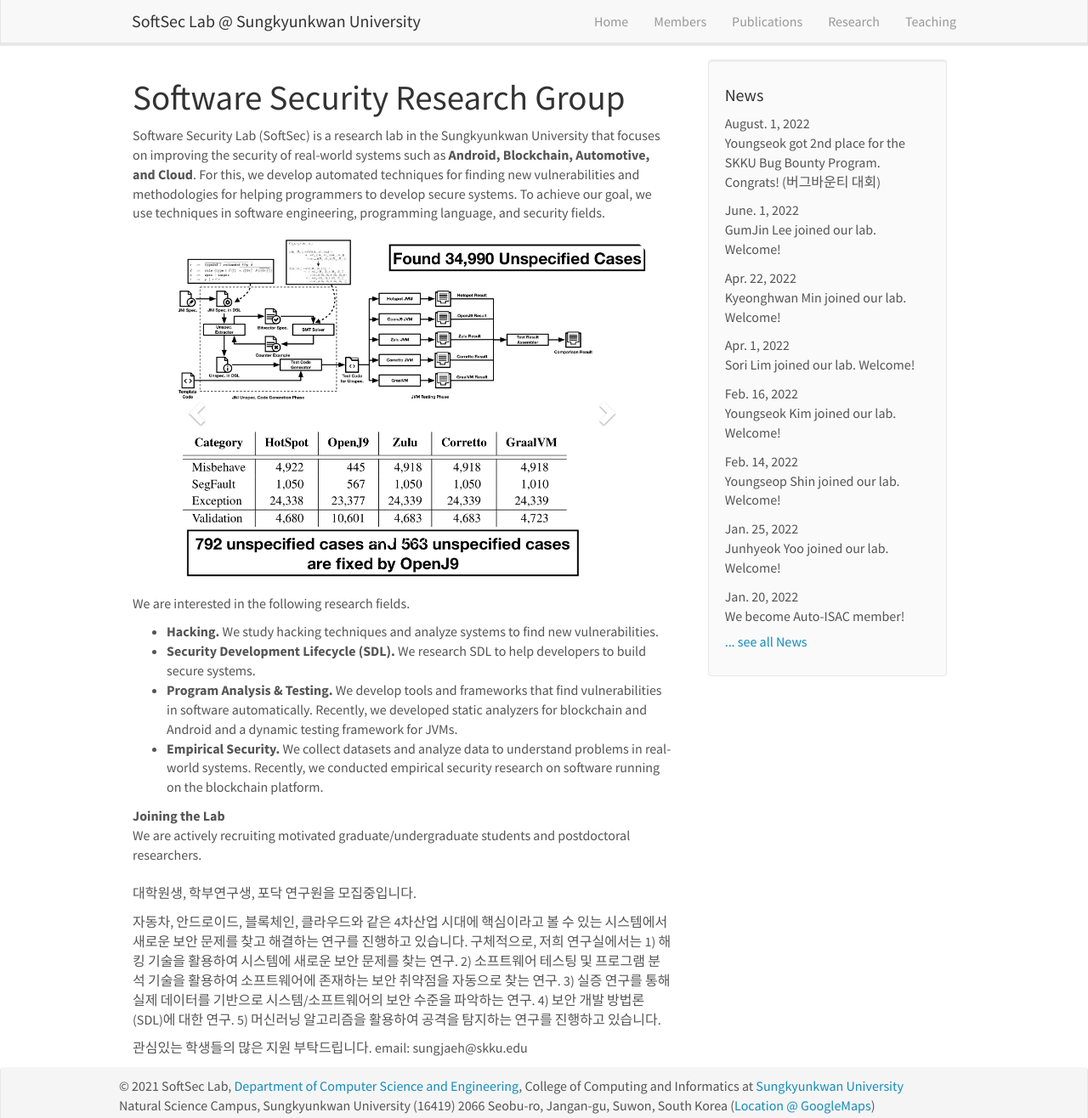
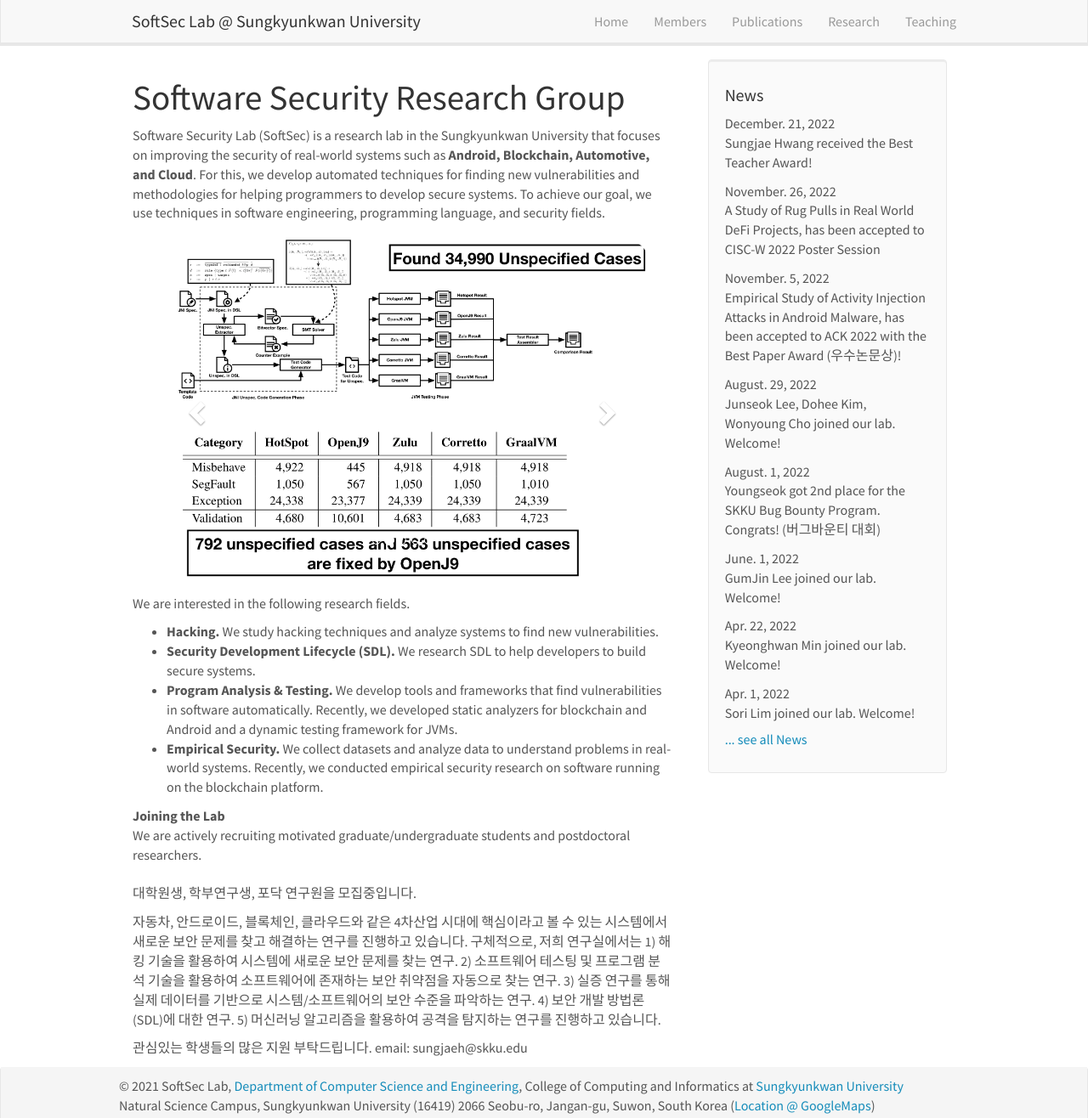
Before and after one commit to softsec-lab/softsec-lab.github.io, a Jekyll site: the page built from _pages/home.md, in a window 1280 px wide and 1316 px high. Shown: the whole window at 85% size. Built offline with Jekyll 4.4.1, drawn with Linux system fonts in a browser that asks for light colours; nearby versions of some CDN libraries.

Commit message:
update news

```diff
--- a/_data/news.yml
+++ b/_data/news.yml
@@ -1,3 +1,15 @@
+- date: December. 21, 2022
+  headline: "Sungjae Hwang received the Best Teacher Award!"
+
+- date: November. 26, 2022
+  headline: "A Study of Rug Pulls in Real World DeFi Projects, has been accepted to CISC-W 2022 Poster Session"
+
+- date: November. 5, 2022
+  headline: "Empirical Study of Activity Injection Attacks in Android Malware, has been accepted to ACK 2022 with the Best Paper Award (우수논문상)!"
+
+- date: August. 29, 2022
+  headline: "Junseok Lee, Dohee Kim, Wonyoung Cho joined our lab. Welcome!"
+
 - date: August. 1, 2022
   headline: "Youngseok got 2nd place for the SKKU Bug Bounty Program. Congrats! (버그바운티 대회)"
 
```
